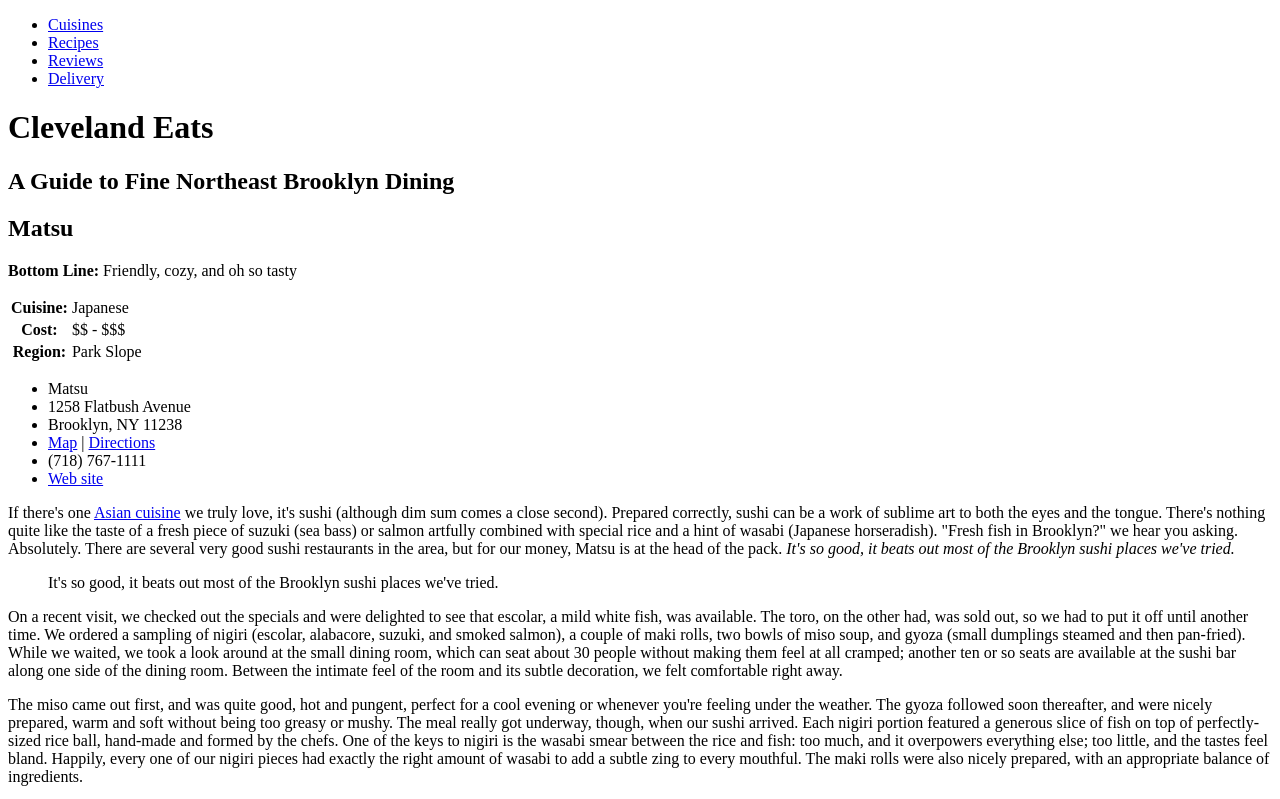
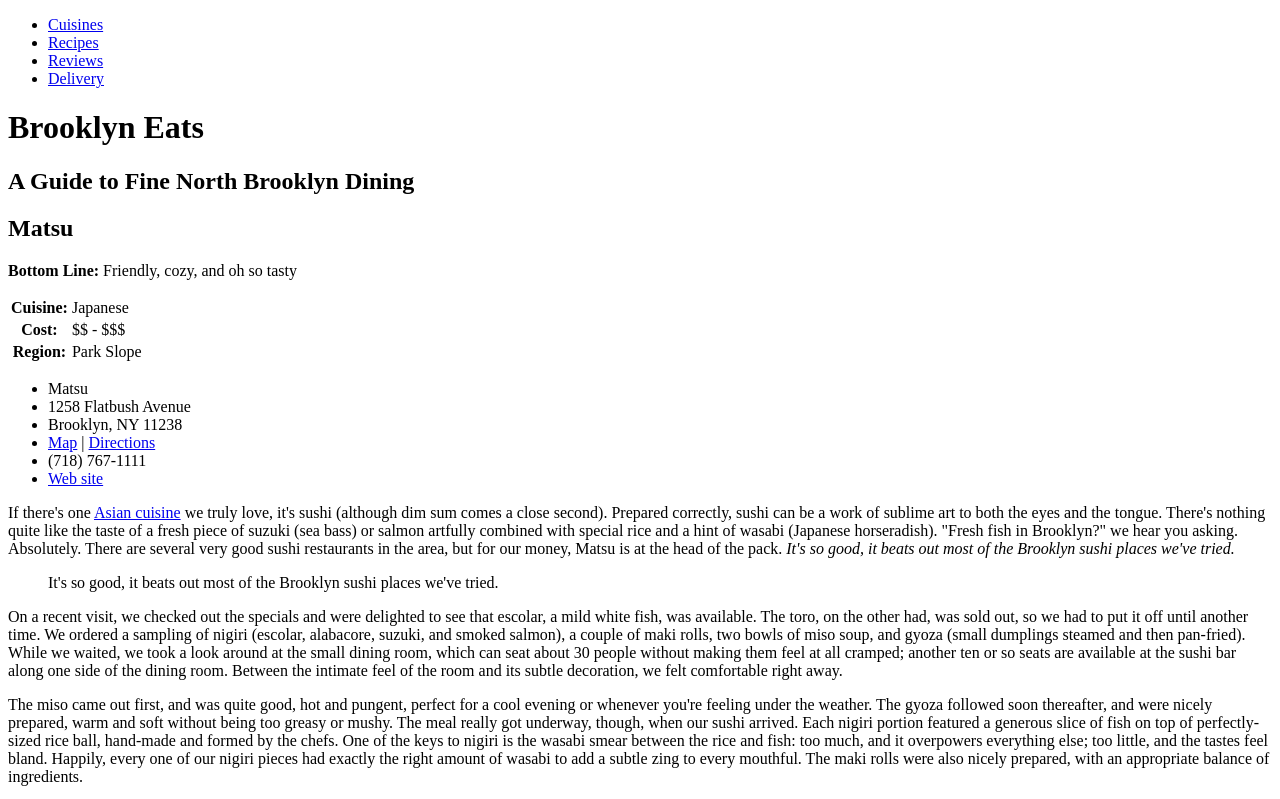
Before and after one commit to SarahEW1206/session-1, a plain HTML site: page Sushi/index.html in a window 1280 px wide. Shown: the top 799 px of the page. Drawn offline with Linux system fonts and the light colour scheme.

Commit message:
initial commit

```diff
--- a/Sushi/index.html
+++ b/Sushi/index.html
@@ -16,8 +16,8 @@
 		</ul>
 	</nav>
     <header>
-	    <h1>Cleveland Eats</h1>
-	    <h2>A Guide to Fine Northeast Brooklyn Dining</h2>
+	    <h1>Brooklyn Eats</h1>
+	    <h2>A Guide to Fine North Brooklyn Dining</h2>
     </header>
 	<article>
 		<h2>Matsu</h2>
```
Also changed, not shown: 2 other files.
